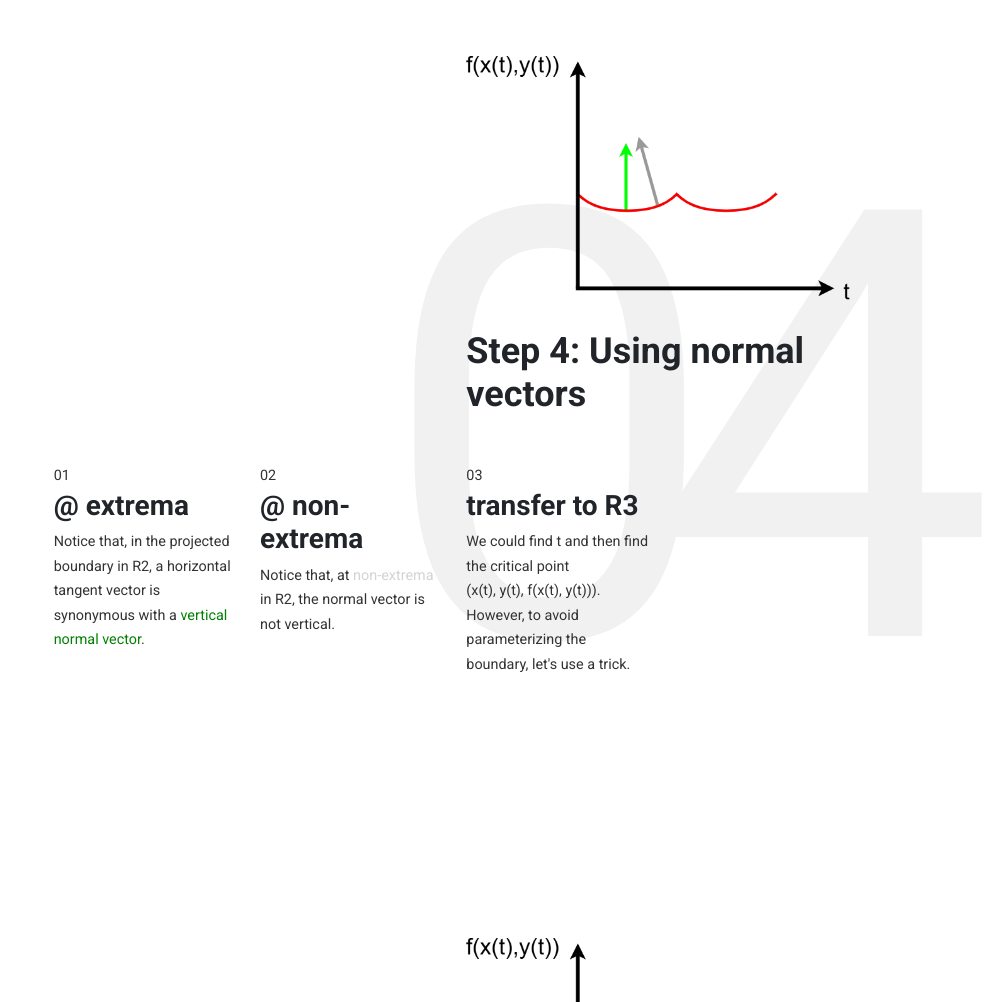
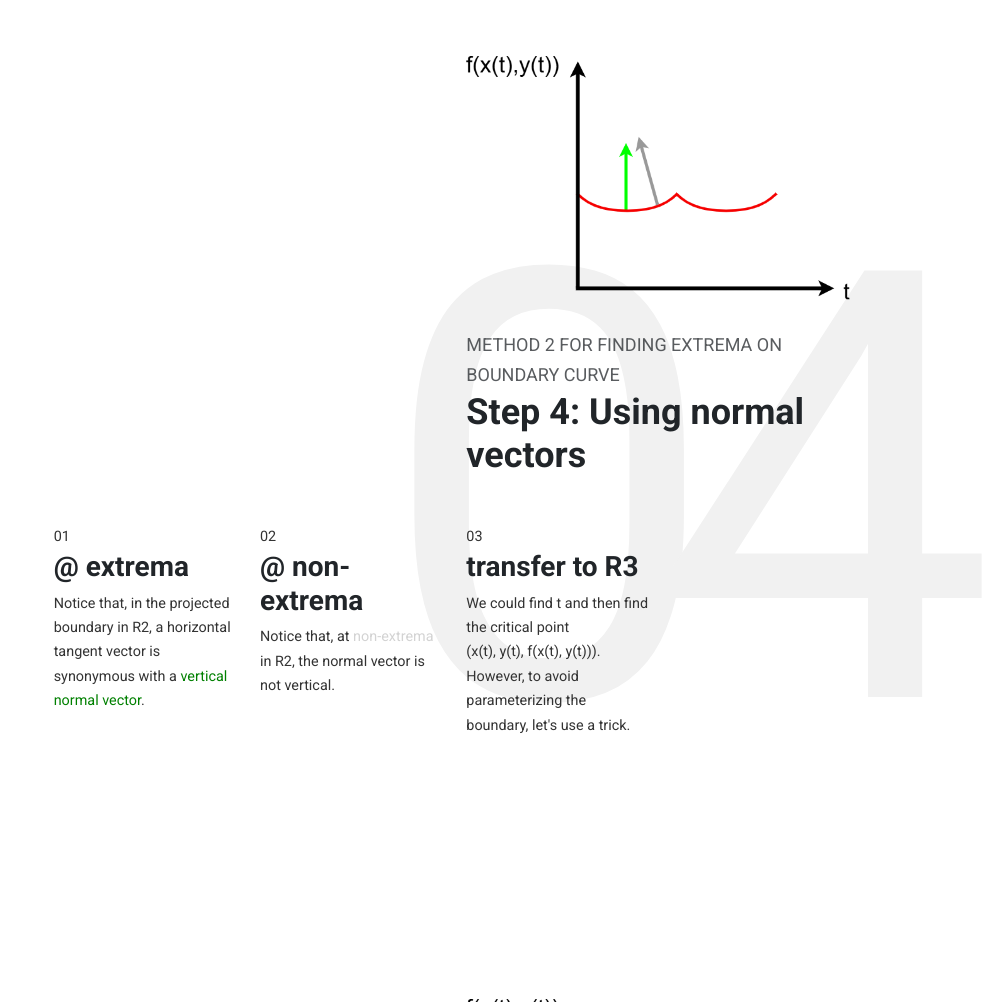
Before and after one commit to xu21beve/Lagrange-Multiplier, a plain HTML site: page index.html in a window 1280 px wide. Shown: the part 2432-3434 px from the top of the page, without its empty margins (289-1280 px from the left). Drawn offline with nearby package versions, Linux system fonts and the light colour scheme; some packages are replaced by stand-ins of ours; a script that the page names is missing.

Commit message:
Update Slide 4

```diff
--- a/index.html
+++ b/index.html
@@ -329,6 +329,7 @@
                 <div class="banner-content my-1 pt-1 my-lg-5 pt-lg-5" data-aos="slide-left">
                   <img src="images/normals.png" alt="2D Global Extrema" class="img-fluid" style="max-width: 400px;">
                   <div style="height: 25px;"></div>
+                  <span class="text-muted text-uppercase" style="font-size: 18px">Method 2 for Finding Extrema on Boundary Curve</span>
                   <h4 style="font-size: 36px" class="subtitle">Step 4: Using normal vectors</h4>
                 </div>
               </div>
```
